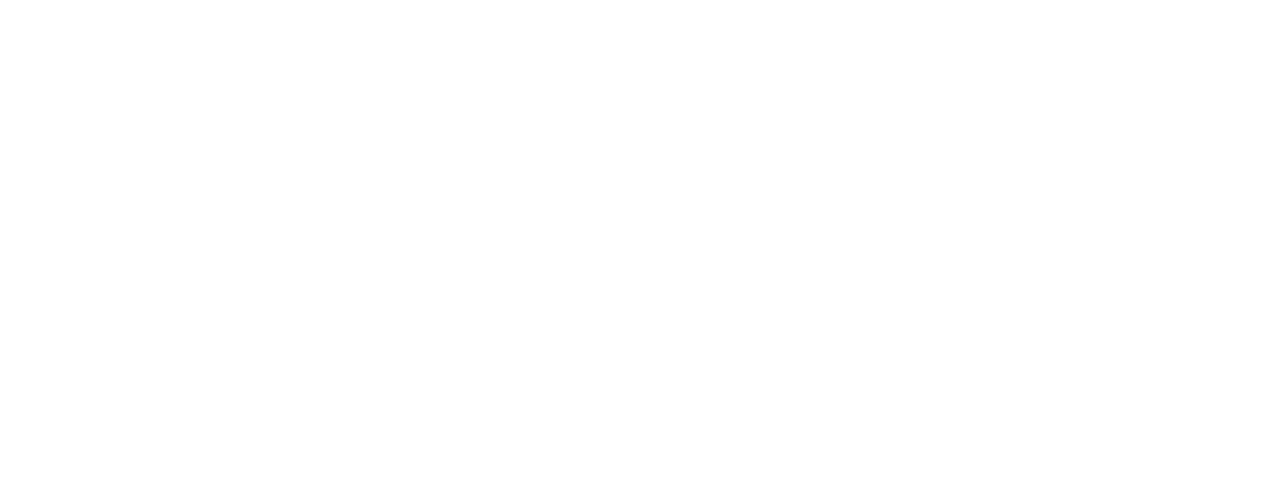
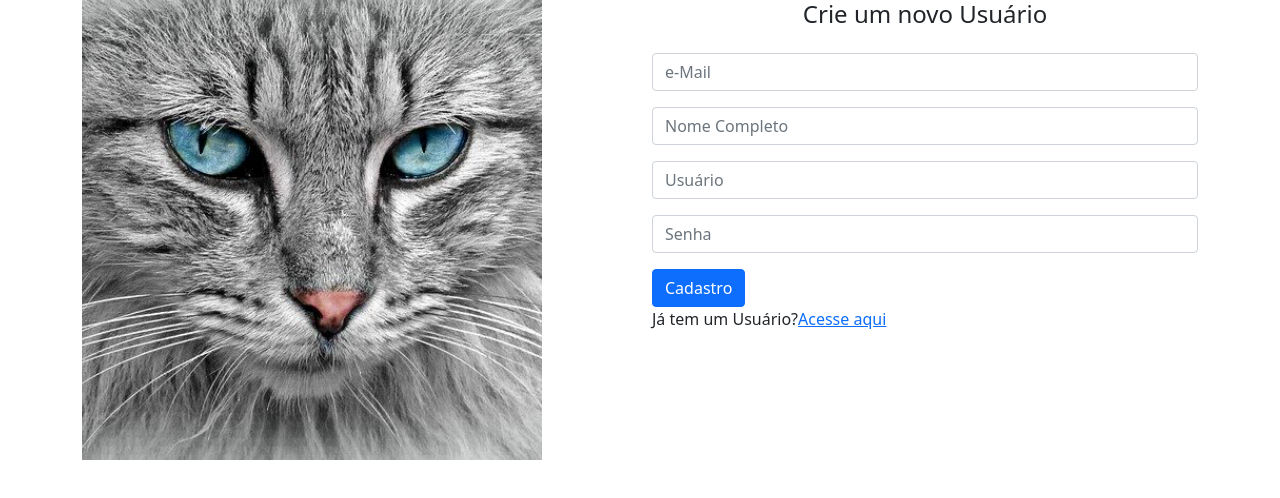
Before and after one commit to PedroPK/01.2-Angular_ArchitectureForms, an Angular app in the folder catBooks/: page /home/newUser in a window 1280 px wide. Before the commit this address led to /. Shown: the top 498 px of the page. Built offline with nearby package versions, Linux system fonts and the light colour scheme.

Commit message:
Added a new Component to User Registration
No functionality yet, just the navigation throughout RouterLink

```diff
--- a/catBooks/src/app/home/home-routing.module.ts
+++ b/catBooks/src/app/home/home-routing.module.ts
@@ -3,6 +3,7 @@ import { RouterModule, Routes } from '@angular/router';
 
 import { HomeComponent }        from './home.component';
 import { LoginComponent }       from './login/login.component';
+import { UserRegistrationComponent } from './user-registration/user-registration.component';
 
 const routes: Routes = [
     {
@@ -12,6 +13,10 @@ const routes: Routes = [
             {
                 path: '',
                 component: LoginComponent
+            },
+            {
+                path: 'newUser',
+                component:  UserRegistrationComponent
             }
         ]
     }
--- a/catBooks/src/app/home/home.module.ts
+++ b/catBooks/src/app/home/home.module.ts
@@ -6,12 +6,14 @@ import { HomeRoutingModule }  from './home-routing.module';
 import { HomeComponent }      from './home.component';
 import { LoginComponent }     from './login/login.component';
 import { MessagesModule }     from '../shared/messages/messages.module';
+import { UserRegistrationComponent } from './user-registration/user-registration.component';
 
 
 @NgModule({
   declarations: [
       HomeComponent,
-      LoginComponent
+      LoginComponent,
+      UserRegistrationComponent
   ],
   imports: [
       CommonModule,
--- a/catBooks/src/app/home/login/login.component.html
+++ b/catBooks/src/app/home/login/login.component.html
@@ -30,3 +30,5 @@
             [disabled]="loginForm.invalid"
     >Log in</button>
 </form>
+											<!--Also work with '/home/newUser' -->
+<p>Não tem um Usuário ainda?<a [routerLink]="['newUser']">Clique aqui</a></p>
--- /dev/null
+++ b/catBooks/src/app/home/user-registration/user-registration.component.html
@@ -0,0 +1,21 @@
+<h4   class="text-center">Crie um novo Usuário</h4>
+
+<form class="form mt-4" action="">
+    <div  class="form-group mb-3">
+        <input type="text"  placeholder="e-Mail"  class="form-control">
+    </div>
+    <div  class="form-group mb-3">
+        <input type="text"  placeholder="Nome Completo"  class="form-control">
+    </div>
+    <div  class="form-group mb-3">
+        <input type="text"  placeholder="Usuário"  class="form-control">
+    </div>
+    <div  class="form-group mb-3">
+        <input type="password"  placeholder="Senha"  class="form-control">
+    </div>
+    <div>
+        <button   class="btn btn-primary btn-block">Cadastro</button>
+    </div>
+</form>
+
+<p>Já tem um Usuário?<a [routerLink]="['']">Acesse aqui</a></p>
--- /dev/null
+++ b/catBooks/src/app/home/user-registration/user-registration.component.ts
@@ -0,0 +1,15 @@
+import { Component, OnInit } from '@angular/core';
+
+@Component({
+  selector: 'app-user-registration',
+  templateUrl: './user-registration.component.html',
+  styleUrls: ['./user-registration.component.css']
+})
+export class UserRegistrationComponent implements OnInit {
+
+  constructor() { }
+
+  ngOnInit(): void {
+  }
+
+}
```
Also changed, not shown: catBooks/src/app/home/user-registration/user-registration.component.css (added), 1 other file (tests, documents, lock files or other folders).
